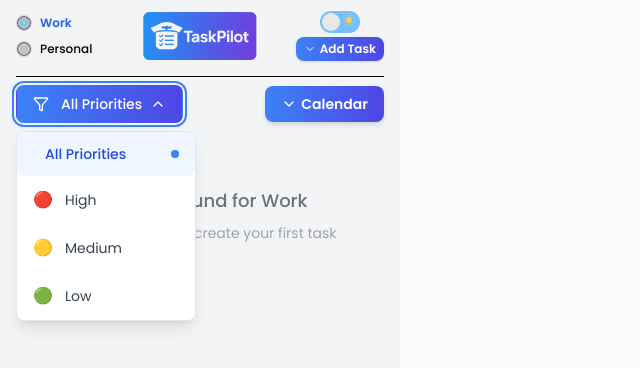
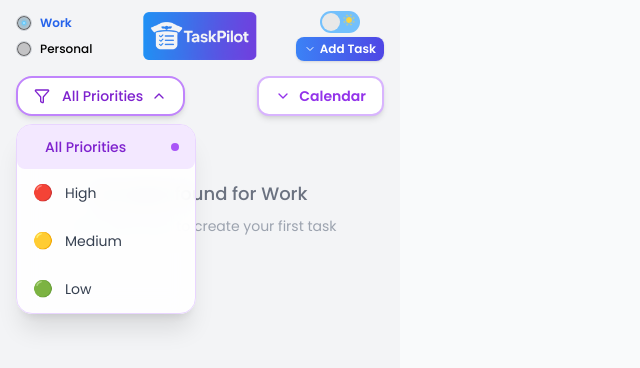
Before and after one commit to c7harry/TaskPilot, a React (Create React App) app: page / in a window 1280 px wide. Both pictures are taken after a click on the button "All Priorities". Shown: the top 368 px of the page, without its empty margins (0-640 px from the left). Built offline with nearby package versions, Linux system fonts and the light colour scheme.

Commit message:
changed button styling

```diff
--- a/src/App.js
+++ b/src/App.js
@@ -277,13 +277,28 @@ const App = () => {
                 onChange={(date) => setDueDate(date)}
                 customInput={
                   <div className="relative w-full">
-                    <button
+                    <motion.button
                       type="button"
-                      className={`w-full flex items-center justify-center p-2 rounded-lg shadow-sm border text-sm transition-colors
-                      bg-gradient-to-r from-blue-500 to-indigo-600 border-gray-600 text-white
-                      focus:ring-2 focus:ring-blue-500 focus:outline-none`}
+                      className={`w-full flex items-center justify-center p-2 rounded-full shadow-lg border-2 text-sm transition-all duration-300 transform
+                        ${dueDate
+                          ? 'bg-gradient-to-r from-blue-500 to-indigo-600 border-blue-400 text-white shadow-blue-200'
+                          : 'bg-gradient-to-r from-blue-400 to-indigo-500 border-blue-300 text-white shadow-blue-200'
+                        } hover:scale-110 hover:shadow-xl focus:ring-2 focus:ring-blue-400 focus:outline-none`}
+                      whileHover={{ scale: 1.1, rotate: 5 }}
+                      whileTap={{ scale: 0.95 }}
+                      animate={{
+                        boxShadow: dueDate
+                          ? "0 0 20px rgba(59, 130, 246, 0.3)"
+                          : "0 0 15px rgba(96, 165, 250, 0.3)"
+                      }}
+                      transition={{ duration: 0.2 }}
                     >
                       {dueDate ? (
+                        <motion.div
+                          initial={{ rotate: 0 }}
+                          animate={{ rotate: 360 }}
+                          transition={{ duration: 0.5 }}
+                        >
                           <X
                             size={18}
                             className="text-white"
@@ -294,10 +309,16 @@ const App = () => {
                               setDueDate(null);
                             }}
                           />
+                        </motion.div>
                       ) : (
+                        <motion.div
+                          animate={{ scale: [1, 1.2, 1] }}
+                          transition={{ duration: 2, repeat: Infinity }}
+                        >
                           <CalendarIcon size={18} className="text-white" />
+                        </motion.div>
                       )}
-                    </button>
+                    </motion.button>
                   </div>
                 }
                 calendarClassName="custom-datepicker-calendar dark:bg-gray-800 dark:text-white"
@@ -305,21 +326,44 @@ const App = () => {
               />
             </div>
             {/* Add task button */}
-            <button
+            <motion.button
               onClick={() => {
                 addTask();
                 setShowTaskInput(false);
               }}
-              className="flex-1 min-w-[100px] flex items-center justify-center gap-1 py-2 px-3 text-sm font-semibold rounded-lg bg-gradient-to-r from-blue-500 to-indigo-600 text-white shadow-sm hover:scale-[1.03] transition-transform duration-200 hover:shadow-md focus:outline-none focus:ring-2 focus:ring-blue-400"
+              className="flex-1 min-w-[100px] flex items-center justify-center gap-2 py-2 px-4 text-sm font-semibold rounded-2xl bg-gradient-to-r from-blue-500 to-indigo-600 text-white shadow-lg hover:shadow-xl transition-all duration-300 transform hover:scale-105 border-2 border-blue-400 focus:outline-none focus:ring-2 focus:ring-blue-400 focus:ring-offset-2"
+              whileHover={{
+                scale: 1.05,
+                boxShadow: "0 20px 30px rgba(59, 130, 246, 0.4)",
+                background: "linear-gradient(45deg, #3b82f6, #4f46e5, #6366f1)"
+              }}
+              whileTap={{ scale: 0.95 }}
+              animate={{
+                background: [
+                  "linear-gradient(45deg, #3b82f6, #4f46e5, #6366f1)",
+                  "linear-gradient(45deg, #4f46e5, #6366f1, #3b82f6)",
+                  "linear-gradient(45deg, #6366f1, #3b82f6, #4f46e5)",
+                  "linear-gradient(45deg, #3b82f6, #4f46e5, #6366f1)"
+                ]
+              }}
+              transition={{
+                background: { duration: 3, repeat: Infinity },
+                default: { duration: 0.2 }
+              }}
+            >
+              <motion.div
+                animate={{ rotate: [0, 360] }}
+                transition={{ duration: 2, repeat: Infinity, ease: "linear" }}
               >
                 <PlusCircle size={20} />
-            </button>
+              </motion.div>
+              <span className="font-semibold">Add</span>
+            </motion.button>
           </div>
         </div>
       )}
 
       {/* Filter and calendar toggle */}
-      <div className="border-t border-black pt-2 mb-4 dark:border-white">
         <div className="flex justify-between items-center mb-4 gap-4">
           {/* Priority filter dropdown */}
           <PriorityDropdown
@@ -327,24 +371,35 @@ const App = () => {
             setFilterPriority={setFilterPriority}
           />
           {/* Calendar show/hide button */}
-          <button
+          <motion.button
             onClick={() => setShowCalendar(!showCalendar)}
-            className="flex items-center gap-1 px-4 py-2 text-sm font-semibold bg-gradient-to-r from-blue-500 to-indigo-600 text-white rounded-lg shadow-md hover:bg-blue-700 focus:outline-none focus:ring-2 focus:ring-blue-500 transition"
+            className={`flex items-center gap-2 px-4 py-2 text-sm font-semibold rounded-xl border-2 transition-all duration-300 transform
+              ${showCalendar
+                ? 'border-purple-400 bg-purple-50 text-purple-700 dark:bg-purple-900/20 dark:text-purple-300 shadow-lg'
+                : 'border-purple-300 bg-white text-purple-600 dark:border-purple-600 dark:bg-gray-800 dark:text-purple-400 shadow-md'
+              } hover:scale-105 hover:shadow-lg focus:outline-none`}
+            whileHover={{ scale: 1.05 }}
+            whileTap={{ scale: 0.95 }}
             aria-label={showCalendar ? "Hide Calendar" : "Show Calendar"}
           >
-            {showCalendar ? (
-              <>
-                <ChevronUp size={16} />
+            <motion.div
+              animate={{ rotate: showCalendar ? 180 : 0 }}
+              transition={{ duration: 0.3, type: "spring", stiffness: 200 }}
+            >
+              {showCalendar ? <ChevronUp size={16} /> : <ChevronDown size={16} />}
+            </motion.div>
+            <span className="relative">
               Calendar
-              </>
-            ) : (
-              <>
-                <ChevronDown size={16} />
-                Calendar
-              </>
+              {showCalendar && (
+                <motion.div
+                  initial={{ width: 0 }}
+                  animate={{ width: "100%" }}
+                  transition={{ duration: 0.3 }}
+                  className="absolute bottom-0 left-0 h-0.5 bg-purple-400 rounded-full"
+                />
               )}
-          </button>
-        </div>
+            </span>
+          </motion.button>
         </div>
 
       {/* Calendar display */}
--- a/src/PriorityDropdown.js
+++ b/src/PriorityDropdown.js
@@ -47,31 +47,44 @@ const PriorityDropdown = ({ filterPriority, setFilterPriority, priority, setPrio
   return (
     <div className="relative inline-block" ref={dropdownRef}>
       {/* Main dropdown button */}
-      <button
+      <motion.button
         onClick={() => setIsOpen(!isOpen)}
-        className={`flex items-center gap-2 px-4 py-2 rounded-lg shadow-md border text-sm font-semibold
-          transition-all duration-200 hover:shadow-lg focus:outline-none focus:ring-2 focus:ring-blue-500
-          focus:ring-offset-2 focus:ring-offset-gray-100 dark:focus:ring-offset-gray-900
-          min-w-[140px] justify-between ${
+        className={`flex items-center gap-2 px-4 py-2 rounded-2xl shadow-md border-2 text-sm font-semibold
+          transition-all duration-300 hover:shadow-lg focus:outline-none
+          min-w-[140px] justify-between transform hover:scale-[1.02] ${
             variant === "filter"
-              ? "bg-gradient-to-r from-blue-500 to-indigo-600 hover:from-blue-600 hover:to-indigo-700 text-white border-transparent"
-              : "bg-gradient-to-r from-blue-500 to-indigo-600 hover:from-blue-600 hover:to-indigo-700 text-white border-transparent"
+              ? `${currentValue === 'All' ? 'bg-white dark:bg-gray-800 text-purple-700 dark:text-purple-300 border-purple-400 dark:border-purple-400' : 'bg-white dark:bg-gray-800 text-purple-700 dark:text-purple-300 border-purple-300 dark:border-purple-600'}`
+              : "bg-gradient-to-r from-blue-500 to-indigo-600 text-white border-blue-400 dark:border-indigo-700 backdrop-blur-sm"
           }`}
+        whileHover={{ scale: 1.02 }}
+        whileTap={{ scale: 0.98 }}
       >
         <div className="flex items-center gap-2">
-          {variant === "filter" && <Filter size={16} />}
+          {variant === "filter" && (
+            <motion.div
+              animate={{ rotate: isOpen ? 360 : 0 }}
+              transition={{ duration: 0.5 }}
+            >
+              <Filter size={16} />
+            </motion.div>
+          )}
           <span className="flex items-center gap-1">
-            <span>{selectedPriority?.icon}</span>
+            <motion.span
+              animate={{ scale: isOpen ? 1.1 : 1 }}
+              transition={{ duration: 0.2 }}
+            >
+              {selectedPriority?.icon}
+            </motion.span>
             <span className="font-medium">{selectedPriority?.label}</span>
           </span>
         </div>
         <motion.div
           animate={{ rotate: isOpen ? 180 : 0 }}
-          transition={{ duration: 0.2 }}
+          transition={{ duration: 0.3, type: "spring", stiffness: 200 }}
         >
           <ChevronDown size={16} />
         </motion.div>
-      </button>
+      </motion.button>
 
       {/* Dropdown menu */}
       <AnimatePresence>
@@ -80,21 +93,27 @@ const PriorityDropdown = ({ filterPriority, setFilterPriority, priority, setPrio
             initial={{ opacity: 0, y: -10, scale: 0.95 }}
             animate={{ opacity: 1, y: 0, scale: 1 }}
             exit={{ opacity: 0, y: -10, scale: 0.95 }}
-            transition={{ duration: 0.2 }}
-            className="absolute top-full left-0 mt-2 w-full bg-white dark:bg-gray-800
-              rounded-lg shadow-lg border border-gray-200 dark:border-gray-700
-              overflow-hidden z-50 min-w-[180px]"
+            transition={{ duration: 0.3, type: "spring", stiffness: 300 }}
+            className="absolute top-full left-0 mt-2 w-full bg-white/90 dark:bg-gray-800/90
+              rounded-2xl shadow-xl border border-purple-200 dark:border-purple-700
+              overflow-hidden z-50 min-w-[180px] backdrop-blur-md"
           >
-            {priorities.map((priority) => (
-              <button
+            {priorities.map((priority, index) => (
+              <motion.button
                 key={priority.value}
                 onClick={() => handleSelect(priority.value)}
+                initial={{ opacity: 0, x: -20 }}
+                animate={{ opacity: 1, x: 0 }}
+                transition={{ duration: 0.2, delay: index * 0.05 }}
                 className={`w-full px-4 py-3 text-left flex items-center gap-3 text-sm
-                  transition-all duration-150 hover:bg-gray-50 dark:hover:bg-gray-700
+                  transition-all duration-200 hover:bg-purple-50 dark:hover:bg-purple-900/20
+                  hover:scale-[1.02] transform
                   ${currentValue === priority.value
-                    ? 'bg-blue-50 dark:bg-blue-900/20 text-blue-700 dark:text-blue-300 font-medium'
+                    ? 'bg-purple-100 dark:bg-purple-900/30 text-purple-700 dark:text-purple-300 font-medium'
                     : 'text-gray-700 dark:text-gray-300'
                   }`}
+                whileHover={{ scale: 1.02 }}
+                whileTap={{ scale: 0.98 }}
               >
                 <span className="text-base">{priority.icon}</span>
                 <span className="flex-1">{priority.label}</span>
@@ -102,10 +121,11 @@ const PriorityDropdown = ({ filterPriority, setFilterPriority, priority, setPrio
                   <motion.div
                     initial={{ scale: 0 }}
                     animate={{ scale: 1 }}
-                    className="w-2 h-2 bg-blue-500 rounded-full"
+                    transition={{ type: "spring", stiffness: 300 }}
+                    className="w-2 h-2 bg-purple-500 rounded-full"
                   />
                 )}
-              </button>
+              </motion.button>
             ))}
           </motion.div>
         )}
```
Lines whose indentation alone changed are shown as unchanged.
